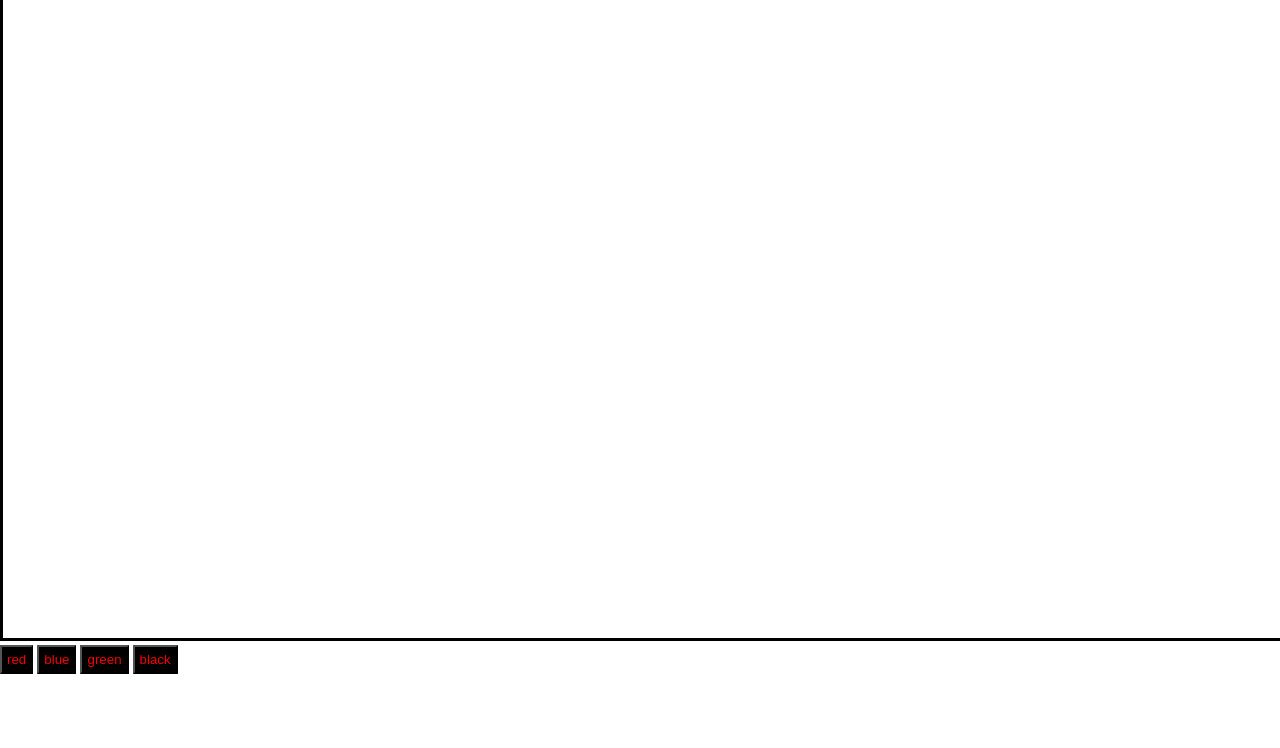
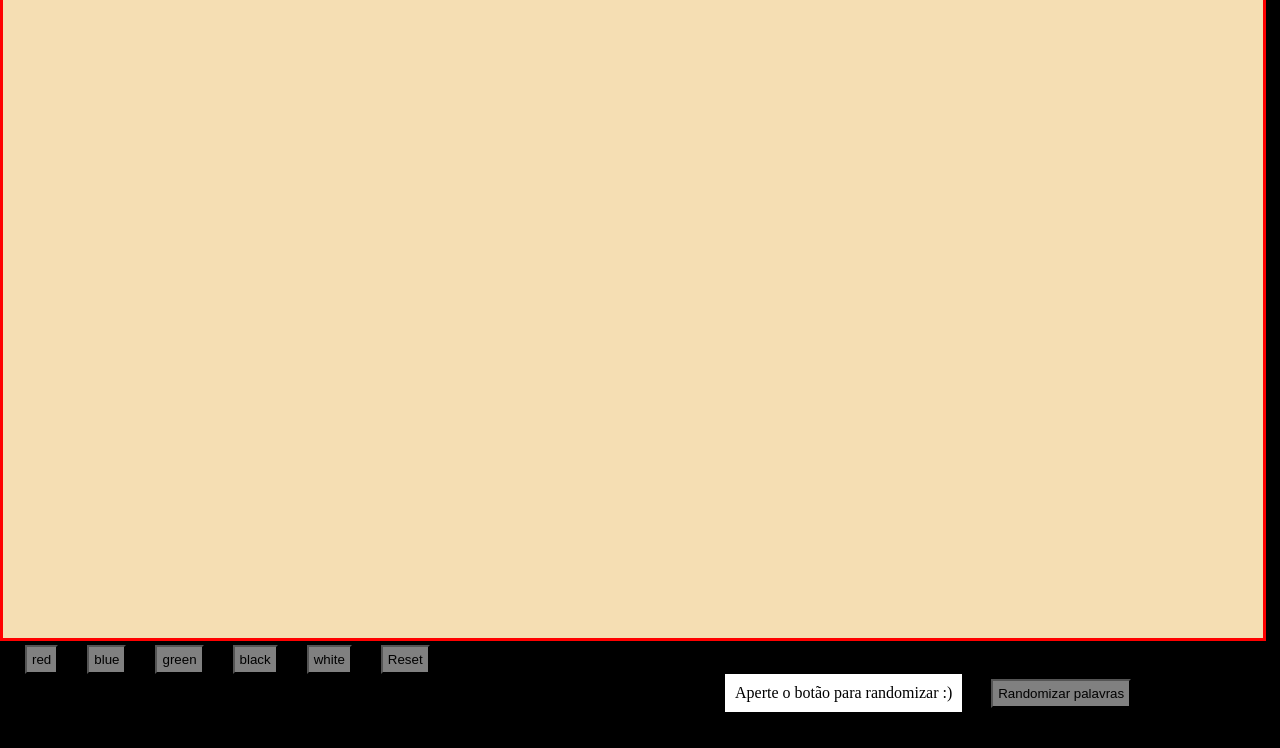
Before and after one commit to GustavoADS19/gartic-clone, a plain HTML site: page Index.html in a window 1280 px wide. Shown: the part 52-800 px from the top of the page. Drawn offline with Linux system fonts and the light colour scheme.

Commit message:
Update 08/09

```diff
--- a/Index.html
+++ b/Index.html
@@ -16,7 +16,12 @@
             <li><input class="button" id="button2" type="Button" value="blue"></li>
             <li><input class="button" id="button3" type="Button" value="green"></li>
             <li><input class="button" id="button4" type="Button" value="black"></li>
+            <li><input class="button" id="button5" type="Button" value="white"></li>
+            <li><input class="button" id="reset" type="Button" value="Reset"></li>
+            <li><p class="rd" id="rd">Aperte o botão para randomizar :) </p></li>
+            <li><input class="button" id="rand" type="Button" value="Randomizar palavras"></li>
         </ul>
+
 
 </body>
 </html>
--- a/resourses/script.js
+++ b/resourses/script.js
@@ -1,16 +1,19 @@
 window.addEventListener('load', () => {
+    const palavras = ["carro", "casa", "capivara", "porquinho", "cachorro", "batata", "sushis", "banana", "anime girl", "roblox", "computador"];
     const canvas = document.querySelector("#canvas");
     const ctx = canvas.getContext("2d");
     const button1 = document.querySelector("#button1");
     const button2 = document.querySelector("#button2");
     const button3 = document.querySelector("#button3");
     const button4 = document.querySelector("#button4");
+    const button5 = document.querySelector("#button5");
+    const resetar = document.querySelector("#reset");
+    const btRand = document.querySelector("#rand");
     var lineSize = 10;
     var cr = "black";
 
-
     canvas.height = 650;
-    canvas.width = innerWidth;
+    canvas.width = innerWidth - 20;
 
     let painting = false;
 
@@ -18,6 +21,9 @@ window.addEventListener('load', () => {
     button2.addEventListener("click", blue);
     button3.addEventListener("click", green);
     button4.addEventListener("click", black);
+    button5.addEventListener("click", white);
+    btRand.addEventListener("click", rand);
+    resetar.addEventListener("click", reset);
 
     function red(){
         cr = "red";
@@ -30,6 +36,12 @@ window.addEventListener('load', () => {
         }
     function black(){
         cr = "black";
+        }
+    function white(){
+        cr = "white";
+        }
+    function reset(){
+            ctx.clearRect(0, 0, canvas.width, canvas.height);
         }
 
     function startPosition(e){
@@ -46,17 +58,17 @@ window.addEventListener('load', () => {
         ctx.lineCap = "round";
         ctx.strokeStyle = cr;
 
-
         ctx.lineTo(e.clientX, e.clientY-40);
         ctx.stroke();
         ctx.beginPath();
         ctx.moveTo(e.clientX, e.clientY-40);
+    }
+    function rand(){
 
+        var palavra = palavras[Math.ceil(Math.random() * (palavras.length - 1))]
+        document.querySelector("#rd").innerHTML=palavra;
     }
-
     canvas.addEventListener('mousedown', startPosition);
     canvas.addEventListener('mouseup', finishPosition);
     canvas.addEventListener("mousemove", draw);
-
-
 })
--- a/resourses/style.css
+++ b/resourses/style.css
@@ -2,21 +2,42 @@
     margin: 0;
     padding: 0;
     box-sizing: border-box;
+    position: relative;
 }
 #canvas {
-    border: 3px solid black;
+    border: 3px solid red;
+    background-color: wheat;
+    height: auto;
+    width: auto;
 }
 h1 {
     text-align: center;
     text-shadow: 7px gray;
+    color: red;
 }
 ul li {
     display: inline-block;
-    text-align: center;
+    margin-left: 25px;
+    color: red;
 }
+#rd {
+    margin-left: 700px;
+    background-color: aliceblue;
+}
+#rd {
+    background-color: white;
+    padding: 10px;
+    color: black;
+    font-weight: 300;
+}
+
 .button {
 
-    color: red;
+    color: black;
+    background-color: gray;
+    padding: 5px;
+
+}
+body {
     background-color: black;
-    padding: 5px;
 }
```
Lines whose indentation alone changed are shown as unchanged.
